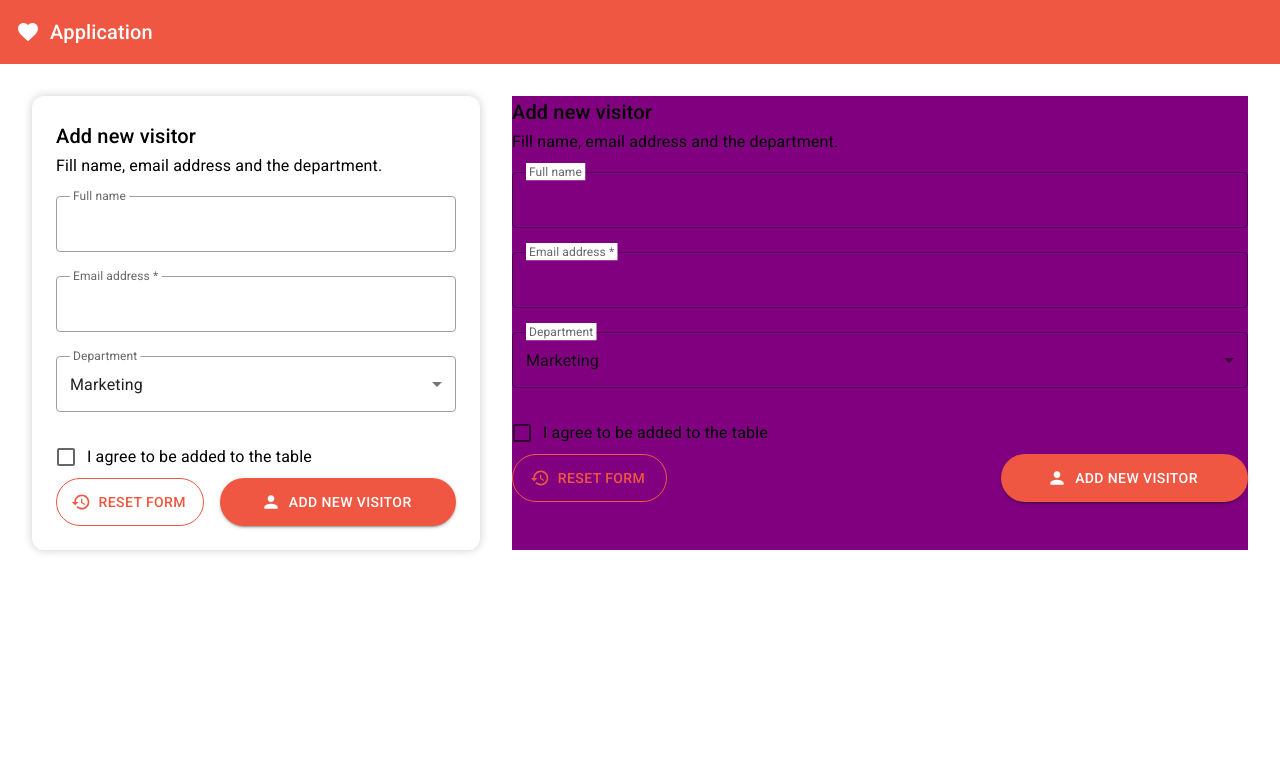
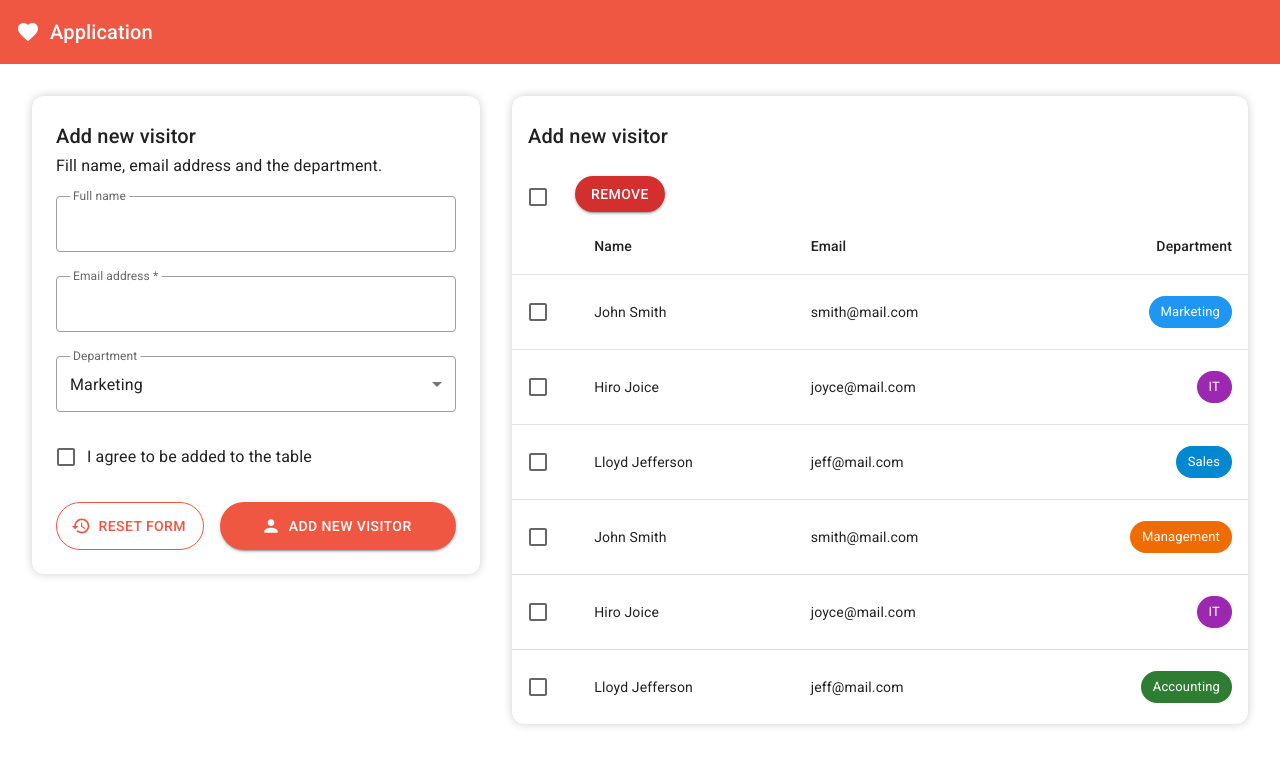
Before and after one commit to glukomania/Awesome-Guestbook, a React (Create React App) app: page / in a window 1280 px wide. Shown: the top 766 px of the page. Built offline with nearby package versions, Linux system fonts and the light colour scheme.

Commit message:
Table ui

```diff
--- a/src/App.tsx
+++ b/src/App.tsx
@@ -2,7 +2,9 @@ import React from 'react';
 import './App.css';
 import Container from '@mui/material/Container';
 import Box from '@mui/material/Box';
+import Paper from '@mui/material/Paper'
 import UserForm from './components/UserForm'
+import UsersTable from './components/UsersTable';
 
 import TopPanel from './components/TopPanel'
 
@@ -10,13 +12,13 @@ function App() {
   return (
     <Container maxWidth={false} disableGutters>
       <TopPanel />
-      <Box sx={{display: 'flex', justifyContent: 'space-between', p: 4, }}>
-          <Box sx={{width: '400px', mr: 4, p: 3, borderRadius: 3, boxShadow: '0 0 10px rgba(0,0,0,0.2)'  }}>
-            <UserForm />
-          </Box>
-        <Box sx={{backgroundColor: 'purple', flexGrow: 1}}>
-            <UserForm />
-        </Box>
+      <Box sx={{display: 'flex', justifyContent: 'space-between', p: 4 }}>
+        <Paper sx={{width: '400px', maxHeight: '430px', mr: 4, p: 3, borderRadius: 3, boxShadow: '0 0 10px rgba(0,0,0,0.2)' }}>
+          <UserForm />
+        </Paper>
+        <Paper sx={{flexGrow: 1, borderRadius: 3, boxShadow: '0 0 10px rgba(0,0,0,0.2)' }}>
+          <UsersTable />
+        </Paper>
       </Box>
     </Container>
   )
--- /dev/null
+++ b/src/components/Toolbar.tsx
@@ -0,0 +1,18 @@
+import { Button, Box } from '@mui/material';
+import CustomCheckbox from './CustomCheckbox';
+
+const Toolbar = () => {
+    return(
+        <Box sx={{
+            width: '100%',
+            display: 'flex',
+            flexDirection: 'row',
+            pl: 2,
+        }}>
+            <CustomCheckbox label={''} />
+            <Button variant="contained" color="error" size="medium" sx={{borderRadius: "30px", padding: '6px, 16px, 6px, 16px', height: '36px'}}>Remove</Button>
+        </Box>
+    )
+}
+
+export default Toolbar
--- a/src/components/UserForm.tsx
+++ b/src/components/UserForm.tsx
@@ -53,7 +53,9 @@ const UserForm = () => {
                 flexDirection: 'row',
                 justifyContent: 'space-between',
                 gap: 2,
-                width: '100%',            }}
+                width: '100%',
+                mt: 3
+            }}
             >
             <Button
                 variant="outlined"
--- /dev/null
+++ b/src/components/UsersTable.tsx
@@ -0,0 +1,134 @@
+import React, {useState} from 'react';
+import Typography from '@mui/material/Typography';
+import {Box, Chip, Table, TableBody, TableCell, TableHead, TableRow} from '@mui/material';
+import HistoryIcon from '@mui/icons-material/History';
+import PersonIcon from '@mui/icons-material/Person';
+
+import CustomInput from './CustonInput'
+import CustomSelect from './CustomSelect';
+import CustomCheckbox from './CustomCheckbox'
+
+import Toolbar from './Toolbar'
+
+const rows = [
+    {
+        id: 1,
+        name: 'John Smith',
+        email: 'smith@mail.com',
+        department: 'Marketing'
+    },
+    {
+        id: 2,
+        name: 'Hiro Joice',
+        email: 'joyce@mail.com',
+        department: 'IT'
+    },
+    {
+        id: 3,
+        name: 'Lloyd Jefferson',
+        email: 'jeff@mail.com',
+        department: 'Sales'
+    },
+    {
+        id: 4,
+        name: 'John Smith',
+        email: 'smith@mail.com',
+        department: 'Management'
+    },
+    {
+        id: 5,
+        name: 'Hiro Joice',
+        email: 'joyce@mail.com',
+        department: 'IT'
+    },
+    {
+        id: 6,
+        name: 'Lloyd Jefferson',
+        email: 'jeff@mail.com',
+        department: 'Accounting'
+    }
+
+]
+
+type Row = {
+    id: number,
+    name: string,
+    email: string,
+    department: string
+}
+
+const UsersTable = () => {
+
+    const renderDepartmentTagColor = (departmentName: string) => {
+        let depColor = 'primary'
+        switch (departmentName) {
+            case 'Marketing':
+                depColor = '#2096f3'
+                break
+            case 'IT':
+                depColor = '#9C27B0'
+                break
+            case 'Sales':
+                depColor = '#0188D1'
+                break
+            case 'Management':
+                depColor = '#ef6c02'
+                break
+            case 'Accounting':
+                depColor = '#2E7D32'
+                break
+            default:
+                depColor = 'primary'
+                break
+        }
+
+        return(
+            <Chip label={departmentName} size='medium' variant='filled' sx={{backgroundColor: depColor, color: 'white'}} />
+        )
+    }
+
+    const renderRow = (rowData: Row) => {
+        return(
+            <TableRow
+                key={rowData.id}
+                sx={{ '&:last-child td, &:last-child th': { border: 0 } }}
+            >
+                <TableCell sx={{maxWidth: 8}}>
+                    <CustomCheckbox label=''/>
+                </TableCell>
+                <TableCell component="th" scope="row">
+                {rowData.name}
+                </TableCell>
+                <TableCell>{rowData.email}</TableCell>
+                <TableCell align="right">{renderDepartmentTagColor(rowData.department)}</TableCell>
+            </TableRow>
+        )
+    }
+
+    return (
+    <Box>
+        <Typography variant="h6" sx={{p: 3, pl: 2}}>
+            Add new visitor
+        </Typography>
+        <Toolbar />
+
+        <Table>
+            <TableHead>
+                <TableRow>
+                    <TableCell></TableCell>
+                    <TableCell>Name</TableCell>
+                    <TableCell>Email</TableCell>
+                    <TableCell align="right">Department</TableCell>
+                </TableRow>
+            </TableHead>
+            <TableBody>
+                {rows.map(renderRow)}
+            </TableBody>
+        </Table>
+
+    </Box>
+    )
+}
+
+
+export default UsersTable
```
